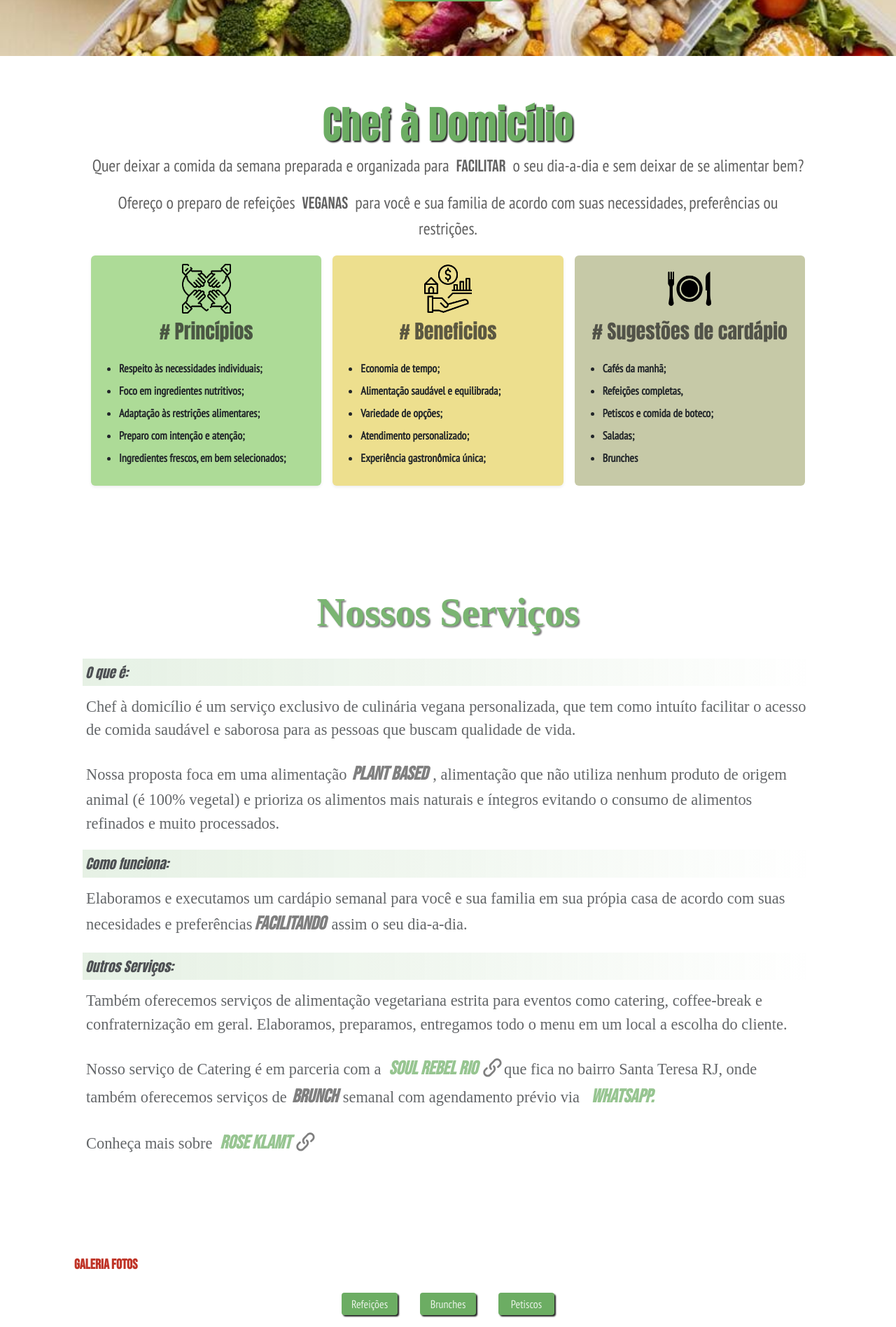
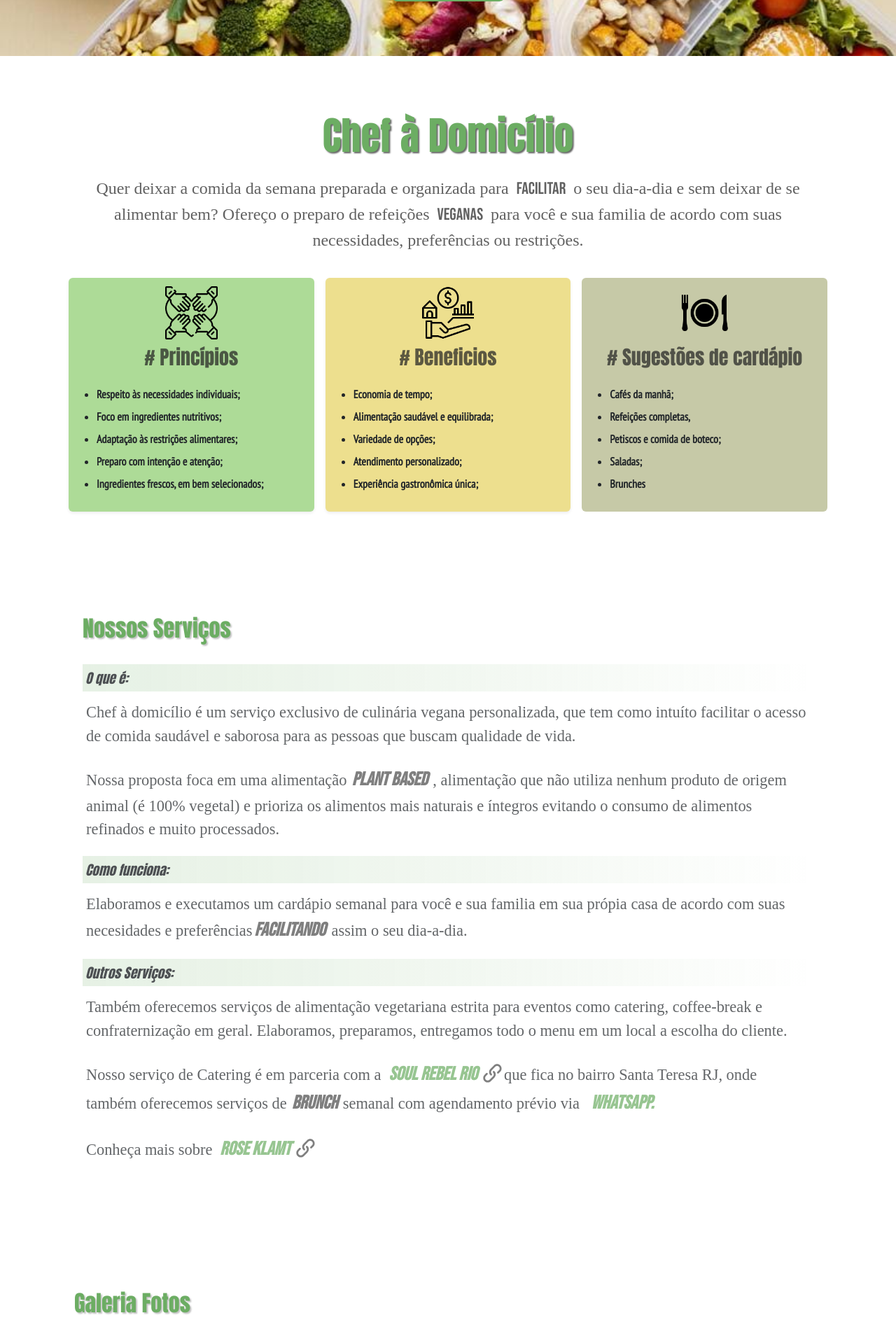
Before and after one commit to lindomarterra/chefadomicilio, a React (Vite) app: page / in a window 1280 px wide. Shown: the part 720-2616 px from the top of the page at 70% size. Built offline with nearby package versions, Linux system fonts and the light colour scheme; a web font is replaced by a local one.

Commit message:
commit jan 26 2025 night

```diff
--- a/src/layout/Apresentação/ChefaDomicilio.css
+++ b/src/layout/Apresentação/ChefaDomicilio.css
@@ -6,12 +6,12 @@
     font-size: 3.5em ;
     color: #6cad63;
     font-family: var(--font-4);
-    text-shadow: 2px 2px 2px #222;
+    text-shadow: 2px 2px 2px #222222af;
 }
 
 .chefaDomicilio_container p{
     font-size: 1.2em;
-    font-family: var(--font-2);
+    font-family: var(--font-6);
     color: #222222b6;
 }
 
--- a/src/layout/Apresentação/ChefaDomicilio.jsx
+++ b/src/layout/Apresentação/ChefaDomicilio.jsx
@@ -6,16 +6,15 @@ import PratoComida from '../../images/icon/comida-e-restaurante.png'
 
 const ChefaDomicilio = () => {
   return (
-    <div className="p-3 p-md-5 container" id="conheca">
+    <div className="px-3 py-5 container" id="conheca">
       <div className="chefaDomicilio_container d-block text-center p-2 rounded-2">
-        <h1 className="pt-2"> Chef à Domicílio </h1>
-        <p>
-          Quer deixar a comida da semana preparada e organizada para <span>facilitar</span> o
-          seu dia-a-dia e sem deixar de se alimentar bem?
-        </p>
-        <p>
-          Ofereço o preparo de refeições <span>veganas</span> para você e sua familia de acordo
-          com suas necessidades, preferências ou restrições.
+        <h1 className="pt-4"> Chef à Domicílio </h1>
+        <p className='p-3 text-center'>
+          Quer deixar a comida da semana preparada e organizada para{' '}
+          <span>facilitar</span> o seu dia-a-dia e sem deixar de se alimentar
+          bem? Ofereço o preparo de refeições <span>veganas</span> para você e
+          sua familia de acordo com suas necessidades, preferências ou
+          restrições.
         </p>
 
         {/* os 3 Banners */}
--- a/src/layout/Apresentação/NossosServicos.css
+++ b/src/layout/Apresentação/NossosServicos.css
@@ -16,13 +16,10 @@
 }
 
 .nossoServicos_container h2{
-    font-family: var(--font-6);
-    text-align: center;
-    font-weight: bolder;
-    font-size: 3.5em;
-    text-shadow: 2px 2px 2px #222222a8;
+     font-size: 2em ;
     color: #6cad63;
-    opacity: .9;
+    font-family: var(--font-4);
+    text-shadow: 2px 2px 2px #22222248;
 }
 
 .nossoServicos_container h4{
--- a/src/layout/Apresentação/NossosServicos.jsx
+++ b/src/layout/Apresentação/NossosServicos.jsx
@@ -7,7 +7,7 @@ const NossosServicos = () => {
   return (
     <section className="nossoServicos_container p-3 " id='servicos' >
       <div className="container-md p-md-5 animation_container">
-        <h2 className="p-4">Nossos Serviços </h2>
+        <h2 className="py-4">Nossos Serviços </h2>
         <h4 className="py-2 px-1"> O que é:</h4>
         <p>
           Chef à domicílio é um serviço exclusivo de culinária vegana
--- a/src/layout/Menu/Menu.css
+++ b/src/layout/Menu/Galeria.css
@@ -29,27 +29,3 @@
 .container a:hover img{
     transform: scale(1.08);
 }
-
-.btn_hover{
-    border: none;
-    background-color: #6cad63 ;
-    color: #ffffffda ;
-    font-family: var(--font-2);
-    box-shadow: 2px 2px 2px #222;
-    transition: .5s;
-    width: 50px;
-    font-size: .7em;
-}
-
-
-.btn_hover:hover{
-    background-color: #fff;
-    color: #6cad63;
-}
-
-@media screen and (min-width: 576px) {
-    .btn_hover{
-        width: 80px;
-        font-size: 1em;
-    }
-}
--- a/src/layout/Menu/Menu.jsx
+++ b/src/layout/Menu/Galeria.jsx
@@ -1,4 +1,4 @@
-import './Menu.css'
+import './Galeria.css'
 
 import Refeicao1 from '../../images/refeicao/refeicao1.png'
 import Refeicao2 from '../../images/refeicao/refeicao2.png'
@@ -23,42 +23,16 @@ const Gallery = () => {
   return (
     <div className="container pt-5" id="galeria">
       <h5
-        className="fw-bolder pt-2 ps-2 ps-lg-4"
-        style={{ fontFamily: 'var(--font-3)', color: 'var(--color5)' }}
+        className='ps-4 pt-5'
+        style={{
+          fontSize: '2em',
+          color: '#6cad63',
+          fontFamily: 'var(--font-4)',
+          textShadow: '2px 2px 2px #22222248',
+        }}
       >
-        Galeria Fotos
+      Galeria Fotos
       </h5>
-
-      <div className="text-center p-1">
-        <button
-          type="button"
-          data-bs-target="#carouselExample"
-          data-bs-slide-to="0"
-          className="active btn_hover p-1 m-1 m-sm-2 m-md-3 rounded-1"
-          aria-current="true"
-          aria-label="Slide 1"
-        >
-          Refeições
-        </button>
-        <button
-          className="btn_hover p-1 m-1 m-sm-2 m-md-3 rounded-1"
-          type="button"
-          data-bs-target="#carouselExample"
-          data-bs-slide-to="1"
-          aria-label="Slide 2"
-        >
-          Brunches
-        </button>
-        <button
-          className="btn_hover p-1 m-1 m-sm-2 m-md-3 rounded-1"
-          type="button"
-          data-bs-target="#carouselExample"
-          data-bs-slide-to="2"
-          aria-label="Slide 3"
-        >
-          Petiscos
-        </button>
-      </div>
 
       <div
         id="carouselExample"
@@ -71,7 +45,7 @@ const Gallery = () => {
               <div className="row g-0">
                 <div className="col-md-6 col-lg-4  ">
                   <Link
-                    to="refeicao"
+                    to="cardapio"
                     target="_self"
                     spy={true}
                     smooth={true}
@@ -87,7 +61,7 @@ const Gallery = () => {
                   </Link>
 
                   <Link
-                    to="refeicao"
+                    to="cardapio"
                     target="_self"
                     spy={true}
                     smooth={true}
@@ -104,7 +78,7 @@ const Gallery = () => {
                 </div>
                 <div className="col-md-6 col-lg-4  ">
                   <Link
-                    to="refeicao"
+                    to="cardapio"
                     target="_self"
                     spy={true}
                     smooth={true}
@@ -121,7 +95,7 @@ const Gallery = () => {
                 </div>
                 <div className="col-md-6 col-lg-4  ">
                   <Link
-                    to="refeicao"
+                    to="cardapio"
                     target="_self"
                     spy={true}
                     smooth={true}
@@ -136,7 +110,7 @@ const Gallery = () => {
                     />
                   </Link>
                   <Link
-                    to="refeicao"
+                    to="cardapio"
                     target="_self"
                     spy={true}
                     smooth={true}
@@ -160,7 +134,7 @@ const Gallery = () => {
               <div className="row g-0">
                 <div className="col-md-6 col-lg-4  ">
                   <Link
-                    to="brunches"
+                    to="cardapio"
                     target="_self"
                     spy={true}
                     smooth={true}
@@ -177,7 +151,7 @@ const Gallery = () => {
                 </div>
                 <div className="col-md-6 col-lg-4  ">
                   <Link
-                    to="brunches"
+                    to="cardapio"
                     target="_self"
                     spy={true}
                     smooth={true}
@@ -193,7 +167,7 @@ const Gallery = () => {
                   </Link>
 
                   <Link
-                    to="brunches"
+                    to="cardapio"
                     target="_self"
                     spy={true}
                     smooth={true}
@@ -210,7 +184,7 @@ const Gallery = () => {
                 </div>
                 <div className="col-md-6 col-lg-4  ">
                   <Link
-                    to="brunches"
+                    to="cardapio"
                     target="_self"
                     spy={true}
                     smooth={true}
@@ -234,7 +208,7 @@ const Gallery = () => {
               <div className="row g-0">
                 <div className="col-md-6 col-lg-4  ">
                   <Link
-                    to="petiscos"
+                    to="cardapio"
                     target="_self"
                     spy={true}
                     smooth={true}
@@ -251,7 +225,7 @@ const Gallery = () => {
                 </div>
                 <div className="col-md-6 col-lg-4  ">
                   <Link
-                    to="petiscos"
+                    to="cardapio"
                     target="_self"
                     spy={true}
                     smooth={true}
@@ -266,7 +240,7 @@ const Gallery = () => {
                     />
                   </Link>
                   <Link
-                    to="petiscos"
+                    to="cardapio"
                     target="_self"
                     spy={true}
                     smooth={true}
@@ -283,7 +257,7 @@ const Gallery = () => {
                 </div>
                 <div className="col-md-6 col-lg-4">
                   <Link
-                    to="petiscos"
+                    to="cardapio"
                     target="_self"
                     spy={true}
                     smooth={true}
@@ -298,7 +272,7 @@ const Gallery = () => {
                     />
                   </Link>
                   <Link
-                    to="petiscos"
+                    to="cardapio"
                     target="_self"
                     spy={true}
                     smooth={true}
--- a/src/pages/Home.jsx
+++ b/src/pages/Home.jsx
@@ -1,5 +1,5 @@
 import Header from '../layout/Navbar/Header'
-import Menu from '../layout/Menu/Menu'
+import Galeria from '../layout/Menu/Galeria'
 import IntroComponent from '../layout/Apresentação/IntroComponent'
 
 import ChefaDomicilio from '../layout/Apresentação/ChefaDomicilio'
@@ -16,7 +16,7 @@ const Home = () => {
       <IntroComponent/>
       <ChefaDomicilio/>
       <NossosServicos/>
-      <Menu/>
+      <Galeria/>
       <Parallax/>
       <Contato/>
 
```
